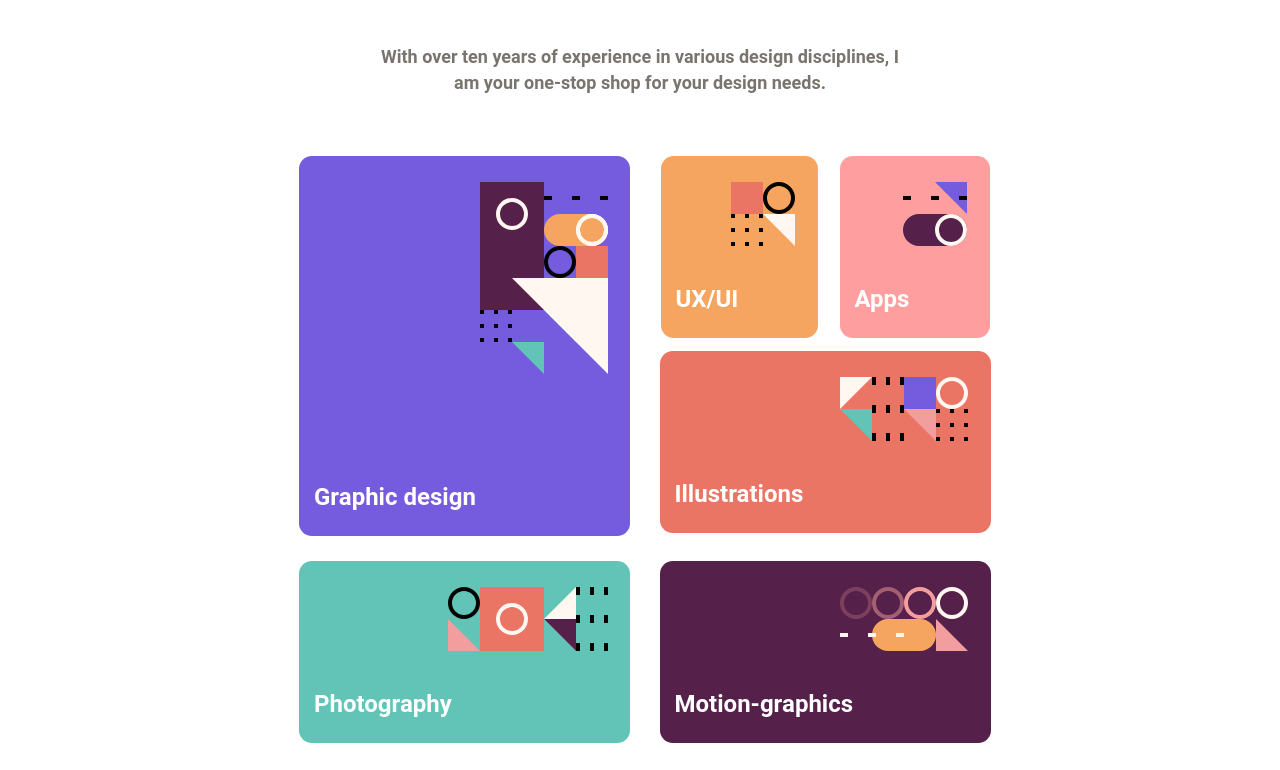
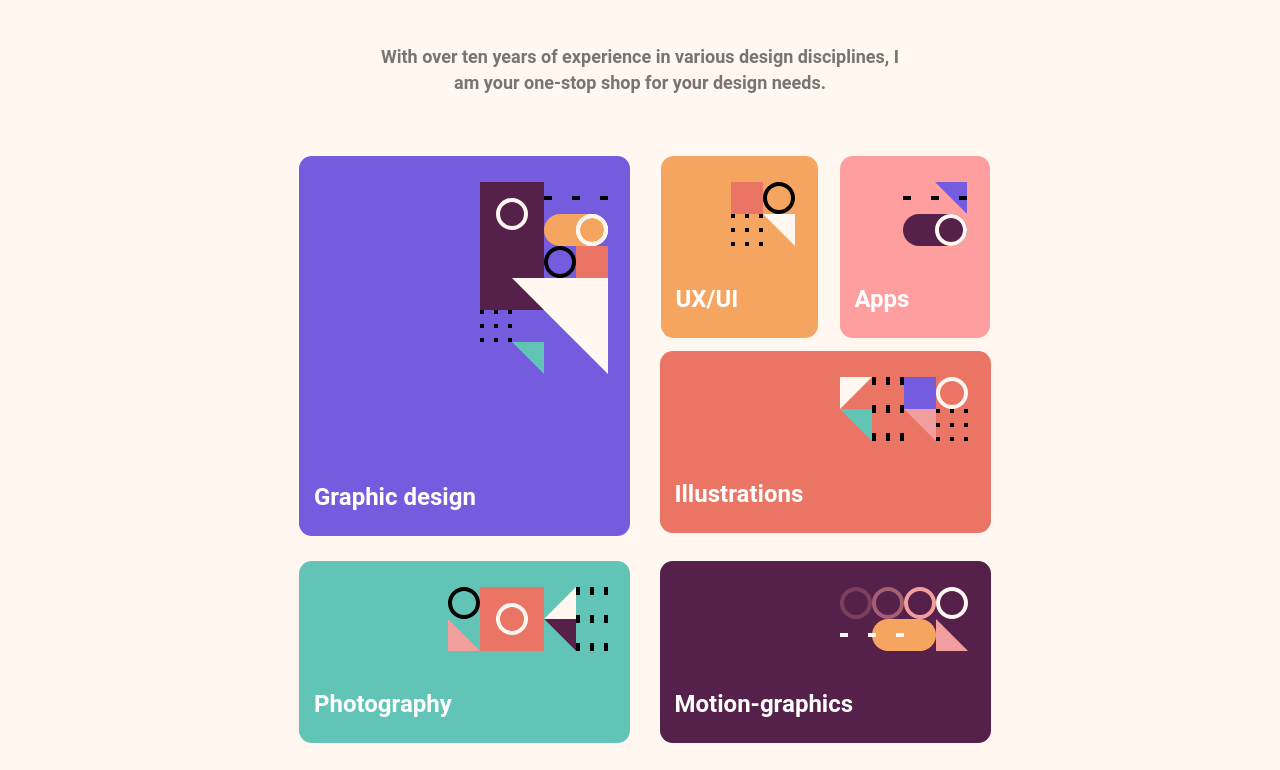
Before and after one commit to aniabaishvili/single-page-design-portfolio, a plain HTML site: page index.html in a window 1280 px wide. Shown: the part 268-1038 px from the top of the page. Drawn offline with Linux system fonts and the light colour scheme.

Commit message:
Update style.css

```diff
--- a/style.css
+++ b/style.css
@@ -6,6 +6,10 @@
     font-family:'Roboto', sans-serif;
 
 }
+
+body{
+    background-color: rgba(255, 247, 240, 1);}
+
 
 
 
```
